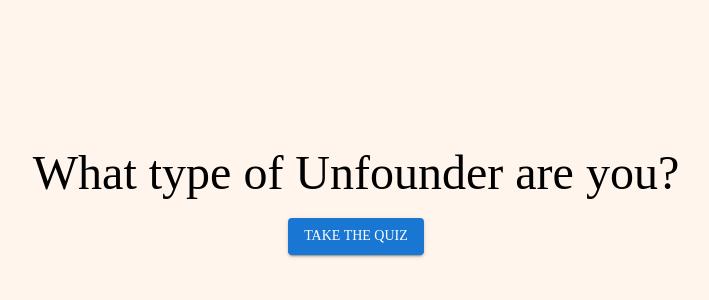
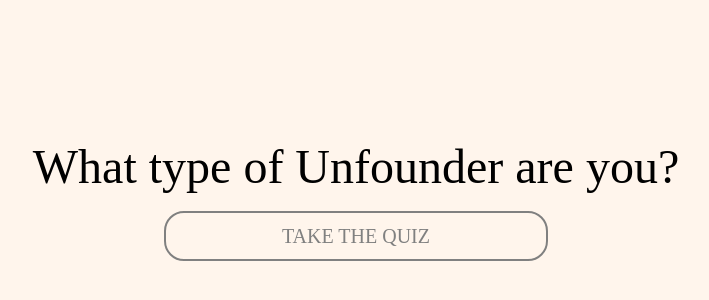
Before and after one commit to 394-s22/unfound1, a React (Create React App) app: page / in a window 1280 px wide. Shown: the part 200-500 px from the top of the page, without its empty margins (284-993 px from the left). Built offline with nearby package versions, Linux system fonts and the light colour scheme; a web font is replaced by a local one.

Commit message:
Updated with the button... Still need Img

```diff
--- a/src/App.js
+++ b/src/App.js
@@ -1,7 +1,7 @@
 import './App.css';
 import { Button, Typography } from '@mui/material';
 import { createTheme, ThemeProvider } from "@mui/material/styles";
-
+import landingImg from './landing.svg'
 
 
 const myTheme = createTheme({
@@ -19,7 +19,17 @@ function App() {
      <ThemeProvider theme={myTheme}>
     <div className="centered">
     <Typography variant="h3" gutterBottom> What type of Unfounder are you? </Typography>
-      <Button halfWidth variant="contained" color="primary" href="/question">Take the quiz</Button>
+
+      <Button halfWidth variant="outlined"  href="/question" size="large"
+      sx={{
+        color: "gray",
+        width:"30%",
+        border: "2px solid !important",
+        borderRadius: "20px!important",
+      }}>
+        <Typography variant='h6'> Take the quiz </Typography>
+      </Button>
+
       </div>
       </ThemeProvider>
     </>
```
Also changed, not shown: 1 other file (tests, documents, lock files or other folders).
